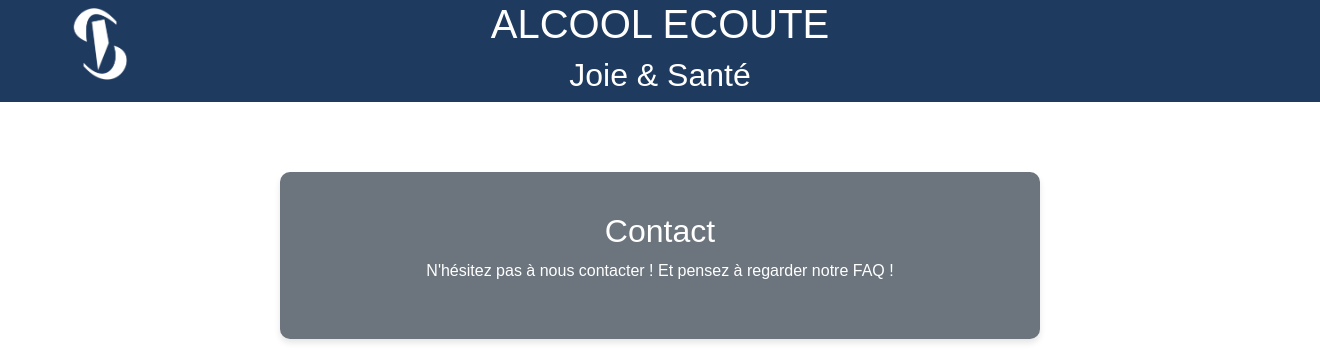
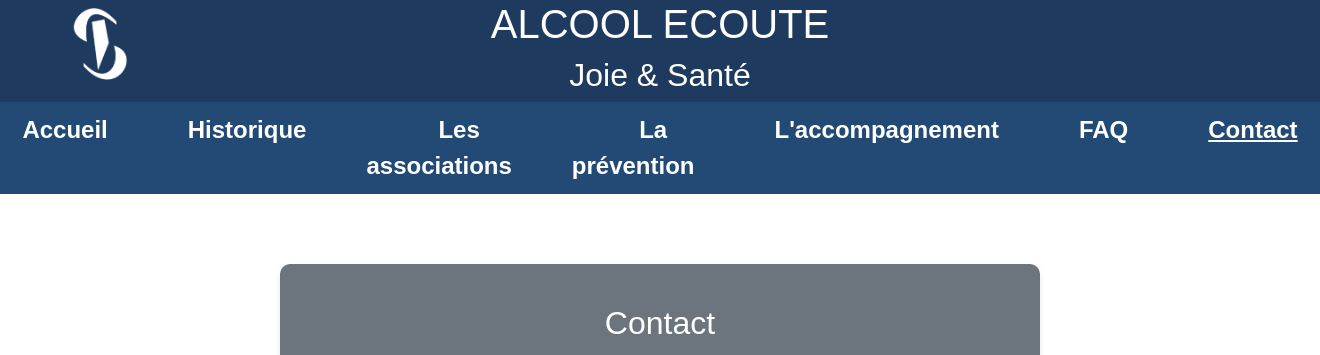
Before and after one commit to tisstherat/SAE-WEB-Alcool-ecoute, a PHP site: page /public/pages/contact.php in a window 1320 px wide. Shown: the top 355 px of the page. Run offline with PHP 8.4, Linux system fonts and the light colour scheme.

Commit message:
lien navbar marchait pas

```diff
--- a/public/includes/navbar.html
+++ b/public/includes/navbar.html
@@ -6,6 +6,6 @@
         <li><a href="#" class="<?php echo ($pageActuelle == 'prevention') ? 'active' : ''; ?>">La prévention</a></li>
         <li><a href="#" class="<?php echo ($pageActuelle == 'accompagnement') ? 'active' : ''; ?>">L'accompagnement</a></li>
         <li><a href="#" class="<?php echo ($pageActuelle == 'faq') ? 'active' : ''; ?>">FAQ</a></li>
-        <li><a href="../pages/contact.php" class="<?php echo ($pageActuelle == 'index') ? 'active' : ''; ?>">Contact</a></li>
+        <li><a href="../pages/contact.php" class="<?php echo ($pageActuelle == 'contact') ? 'active' : ''; ?>">Contact</a></li>
     </ul>
 </nav>
--- a/public/pages/contact.php
+++ b/public/pages/contact.php
@@ -23,6 +23,10 @@
           <div class="col-2"><img src="../media/mobileNav.png" id="menu" alt="Menu"></div>
           <div class="login"></div>
 
+          <?php
+          $pageActuelle = 'contact'; // Définit la page active pour css
+          require_once "../includes/navbar.html"
+          ?>
       </header>
       <?php
       if(!session_id())
```
